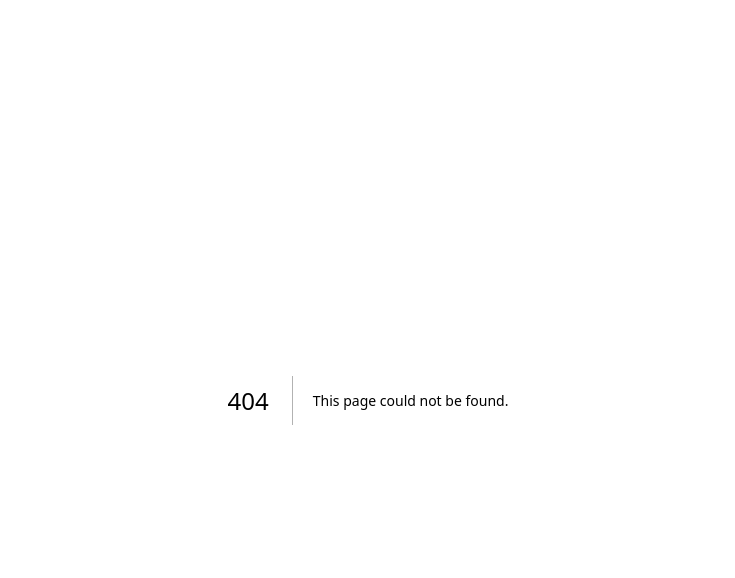
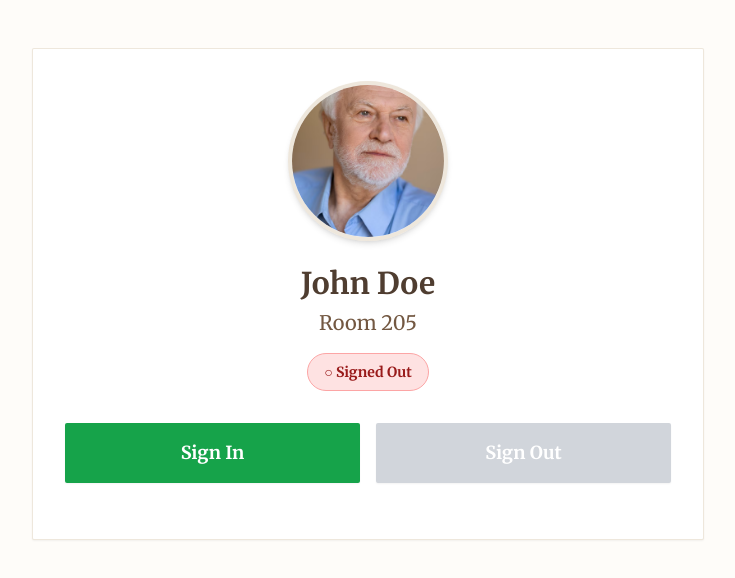
Before and after one commit to sapkota-aayush/portfolio, a Next.js app: page /resident in a window 1280 px wide. Before the commit this address had no page. Shown: the top 578 px of the page, without its empty margins (272-1007 px from the left). Built offline with nearby package versions, Linux system fonts and the light colour scheme.

Commit message:
Add resident page with sign in/out functionality

```diff
--- /dev/null
+++ b/app/resident/page.tsx
@@ -0,0 +1,164 @@
+'use client'
+
+import { useState, useEffect } from 'react'
+import Image from 'next/image'
+
+interface LogEntry {
+  action: 'in' | 'out'
+  timestamp: string
+}
+
+export default function ResidentPage() {
+  const [status, setStatus] = useState<'in' | 'out'>('out')
+  const [lastLog, setLastLog] = useState<LogEntry | null>(null)
+  const [logs, setLogs] = useState<LogEntry[]>([])
+
+  // Load initial status and logs from localStorage
+  useEffect(() => {
+    const savedStatus = localStorage.getItem('resident-status') as 'in' | 'out' | null
+    const savedLogs = localStorage.getItem('resident-logs')
+
+    if (savedStatus) {
+      setStatus(savedStatus)
+    }
+
+    if (savedLogs) {
+      try {
+        const parsedLogs = JSON.parse(savedLogs) as LogEntry[]
+        setLogs(parsedLogs)
+        if (parsedLogs.length > 0) {
+          setLastLog(parsedLogs[parsedLogs.length - 1])
+        }
+      } catch (e) {
+        console.error('Error parsing logs:', e)
+      }
+    }
+  }, [])
+
+  const handleSignIn = () => {
+    const timestamp = new Date().toLocaleString('en-US', {
+      month: 'short',
+      day: 'numeric',
+      year: 'numeric',
+      hour: '2-digit',
+      minute: '2-digit',
+      hour12: true
+    })
+
+    const newLog: LogEntry = { action: 'in', timestamp }
+    const updatedLogs = [...logs, newLog]
+
+    setStatus('in')
+    setLastLog(newLog)
+    setLogs(updatedLogs)
+
+    localStorage.setItem('resident-status', 'in')
+    localStorage.setItem('resident-logs', JSON.stringify(updatedLogs))
+  }
+
+  const handleSignOut = () => {
+    const timestamp = new Date().toLocaleString('en-US', {
+      month: 'short',
+      day: 'numeric',
+      year: 'numeric',
+      hour: '2-digit',
+      minute: '2-digit',
+      hour12: true
+    })
+
+    const newLog: LogEntry = { action: 'out', timestamp }
+    const updatedLogs = [...logs, newLog]
+
+    setStatus('out')
+    setLastLog(newLog)
+    setLogs(updatedLogs)
+
+    localStorage.setItem('resident-status', 'out')
+    localStorage.setItem('resident-logs', JSON.stringify(updatedLogs))
+  }
+
+  return (
+    <div className="min-h-screen bg-[#fefcf9] py-8 px-4 md:py-12 md:px-8">
+      <div className="max-w-2xl mx-auto">
+        <div className="bg-white shadow-sm border border-brown-300/40 rounded-sm p-6 md:p-8">
+          {/* Resident Photo */}
+          <div className="flex justify-center mb-6">
+            <div className="relative w-32 h-32 md:w-40 md:h-40 rounded-full overflow-hidden border-4 border-brown-300/40 shadow-md">
+              <Image
+                src="/old man photo.avif"
+                alt="Resident Photo"
+                fill
+                className="object-cover"
+                priority
+              />
+            </div>
+          </div>
+
+          {/* Resident Details */}
+          <div className="text-center mb-8">
+            <h1 className="text-2xl md:text-3xl font-bold text-brown-900 mb-2">
+              John Doe
+            </h1>
+            <p className="text-lg md:text-xl text-brown-700 mb-1">
+              Room 205
+            </p>
+            <div className="mt-4">
+              <span className={`inline-block px-4 py-2 rounded-full text-sm font-semibold ${
+                status === 'in'
+                  ? 'bg-green-100 text-green-800 border border-green-300'
+                  : 'bg-red-100 text-red-800 border border-red-300'
+              }`}>
+                {status === 'in' ? '✓ Signed In' : '○ Signed Out'}
+              </span>
+            </div>
+            {lastLog && (
+              <p className="text-sm text-brown-600 mt-3">
+                Last {lastLog.action === 'in' ? 'signed in' : 'signed out'}: {lastLog.timestamp}
+              </p>
+            )}
+          </div>
+
+          {/* Action Buttons */}
+          <div className="flex flex-col sm:flex-row gap-4 mb-6">
+            <button
+              onClick={handleSignIn}
+              disabled={status === 'in'}
+              className="flex-1 px-6 py-4 bg-green-600 hover:bg-green-700 disabled:bg-gray-300 disabled:cursor-not-allowed text-white font-semibold rounded-sm shadow-sm transition-colors duration-200 text-lg"
+            >
+              Sign In
+            </button>
+            <button
+              onClick={handleSignOut}
+              disabled={status === 'out'}
+              className="flex-1 px-6 py-4 bg-red-600 hover:bg-red-700 disabled:bg-gray-300 disabled:cursor-not-allowed text-white font-semibold rounded-sm shadow-sm transition-colors duration-200 text-lg"
+            >
+              Sign Out
+            </button>
+          </div>
+
+          {/* Recent Logs */}
+          {logs.length > 0 && (
+            <div className="mt-8 pt-6 border-t border-brown-200">
+              <h2 className="text-lg font-bold text-brown-900 mb-4">Recent Activity</h2>
+              <div className="space-y-2 max-h-64 overflow-y-auto">
+                {logs.slice(-10).reverse().map((log, index) => (
+                  <div
+                    key={index}
+                    className="flex items-center justify-between p-3 bg-brown-50 rounded-sm border border-brown-200/50"
+                  >
+                    <span className={`text-sm font-medium ${
+                      log.action === 'in' ? 'text-green-700' : 'text-red-700'
+                    }`}>
+                      {log.action === 'in' ? '✓ Signed In' : '○ Signed Out'}
+                    </span>
+                    <span className="text-xs text-brown-600">{log.timestamp}</span>
+                  </div>
+                ))}
+              </div>
+            </div>
+          )}
+        </div>
+      </div>
+    </div>
+  )
+}
```
Also changed, not shown: public/old man photo.avif (added).
